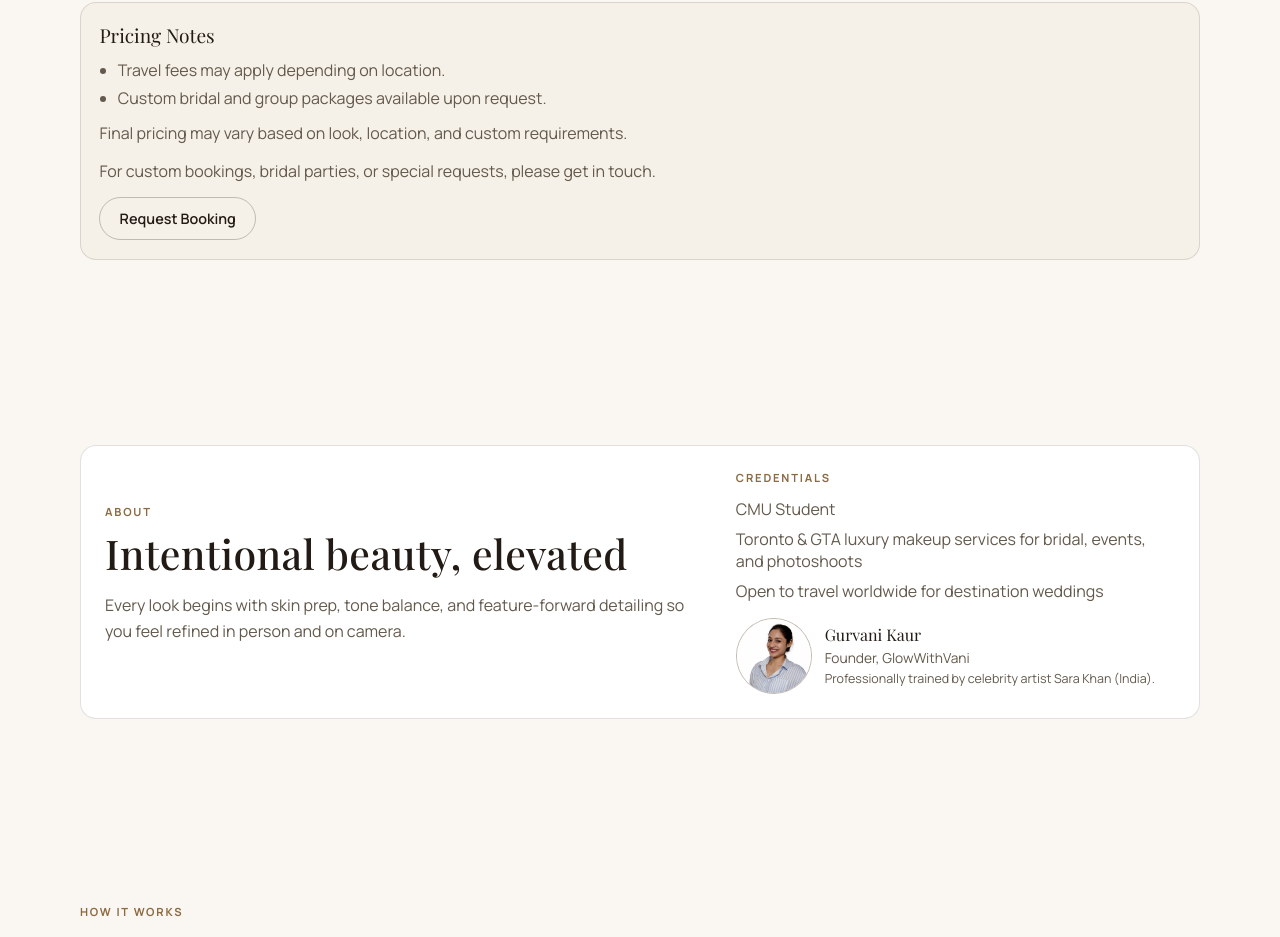
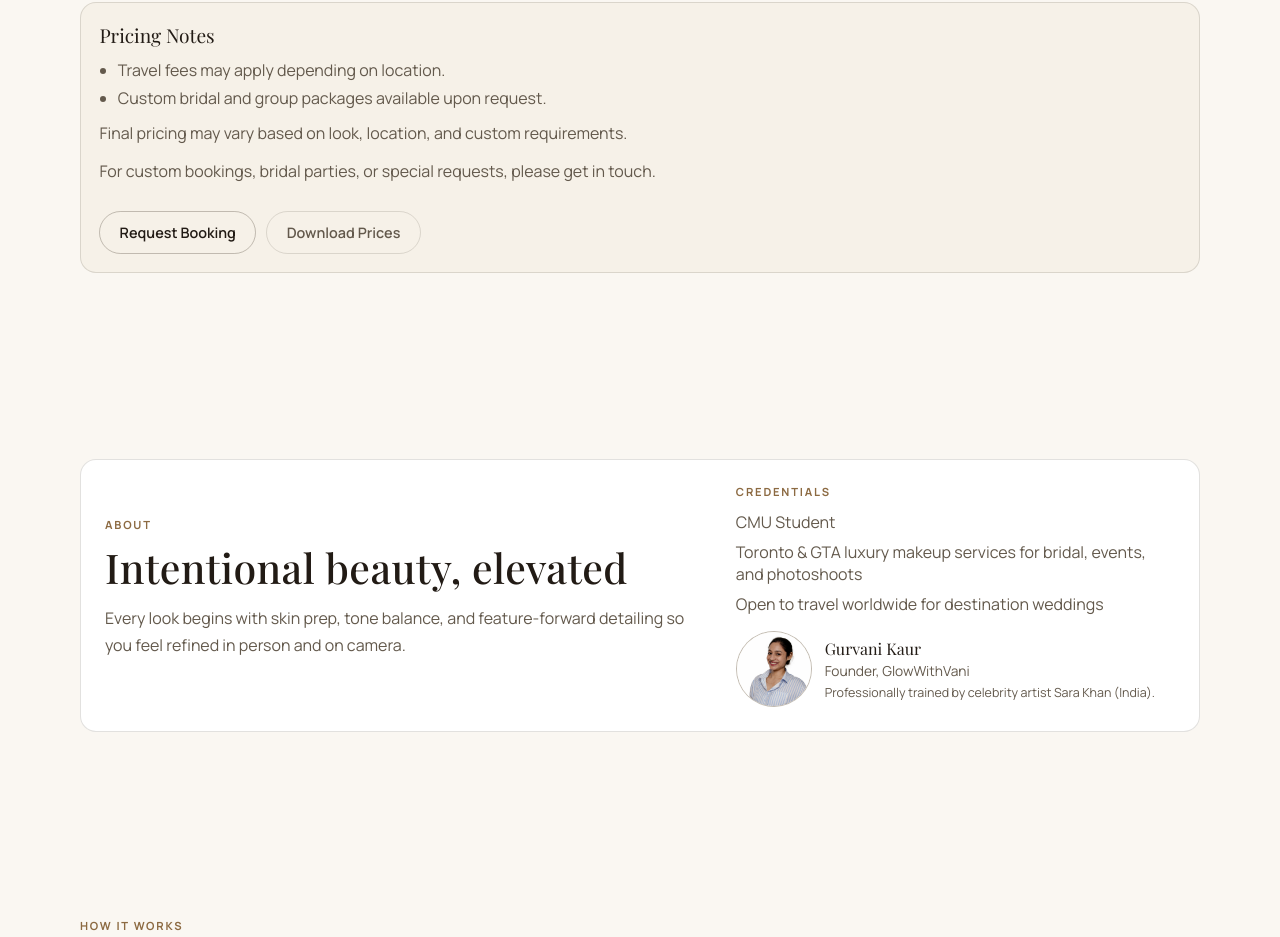
Before and after one commit to bjaggi-sag/glowwithvani, a Next.js app: page / in a window 1280 px wide. Shown: the part 2955-3892 px from the top of the page. Built offline with nearby package versions, Linux system fonts and the light colour scheme; a web font is replaced by a local one.

Commit message:
Added pricing download button

```diff
--- a/src/app/globals.css
+++ b/src/app/globals.css
@@ -360,6 +360,9 @@ main {
   font-family: var(--font-serif), serif;
   font-size: 1.3rem;
   line-height: 1.2;
+  overflow-wrap: anywhere;
+  word-break: normal;
+  text-wrap: balance;
 }
 
 .price-value {
@@ -407,6 +410,13 @@ main {
 
 .pricing-notes .button {
   margin-top: 0.85rem;
+}
+
+.pricing-actions {
+  margin-top: 0.85rem;
+  display: flex;
+  flex-wrap: wrap;
+  gap: 0.65rem;
 }
 
 .split {
--- a/src/components/ServicesPricingSection.tsx
+++ b/src/components/ServicesPricingSection.tsx
@@ -39,9 +39,14 @@ export function ServicesPricingSection() {
           <p className="pricing-meta-note">
             For custom bookings, bridal parties, or special requests, please get in touch.
           </p>
-          <Link href="/contact" className="button">
-            Request Booking
-          </Link>
+          <div className="pricing-actions">
+            <Link href="/contact" className="button">
+              Request Booking
+            </Link>
+            <a href="/downloads/glowwithvani-pricing.png" className="button secondary" download>
+              Download Prices
+            </a>
+          </div>
         </div>
       </Reveal>
     </section>
```
Also changed, not shown: public/downloads/glowwithvani-pricing.png (added), 1 other file (tests, documents, lock files or other folders).
